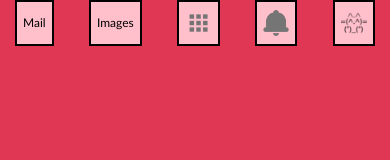
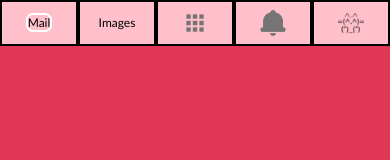
Before and after one commit to thunderpussy1/html-css-popup, a plain HTML site: page index.html in a window 390 px wide. Both pictures are taken after a click on the link "Mail". Drawn offline with Linux system fonts and the light colour scheme.

Commit message:
fixed styles on the focus state and improved UX on mobile by increasing popup size

```diff
--- a/style.css
+++ b/style.css
@@ -38,6 +38,7 @@
     display: flex;
     color: inherit;
     text-decoration: none;
+    margin: 0 auto;
 }
 .popup__box_item_link {
 background:var(--bg-color-nav);
@@ -56,6 +57,10 @@ color: var(--color-nav);
     -moz-appearance: none;
     appearance: none;
     position: relative;
+}
+.header__nav_box_item_popup {
+    display: flex;
+    justify-content: center;
 }
 .popup {
     display: none;
@@ -113,7 +118,7 @@ color: var(--color-nav);
 }
 .popup_btn_label {
     text-align: center;
-    width: 100%;
+    width: 96%;
     padding: 0.3rem 0;
     background: var(--bg-color-header);
     border-radius: 0.4rem;
@@ -130,8 +135,10 @@ color: var(--color-nav);
     text-align: center;
     padding-bottom: 5px;
 }
-.header__nav_box_item:focus,
-.header__nav_box_item:hover,
+input[type="checkbox"].header__nav_box_item_popup:focus ~ .popup_label,
+input[type="checkbox"].header__nav_box_item_popup:hover ~ .popup_label,
+.header__nav_box_item_link:focus,
+.header__nav_box_item_link:hover,
 .popup__box_item_link:hover,
 .popup__box_item_link:focus,
 .header__nav_box_item_popup:hover + .popup_label,
@@ -151,4 +158,18 @@ color: var(--color-nav);
     * {
         font-size: 12px;
     }
+    .header__nav_box_item {
+        width: 20%;
+    }
+    .header__nav_box {
+        max-width: 100%;
+    }
+    .popup {
+    left: auto;
+    width: 100vw;
+    }
+    .popup__box_item_link {
+        width: 30vw;
+        height: 5rem;
+    }
 }
```
Also changed, not shown: 1 other file.
